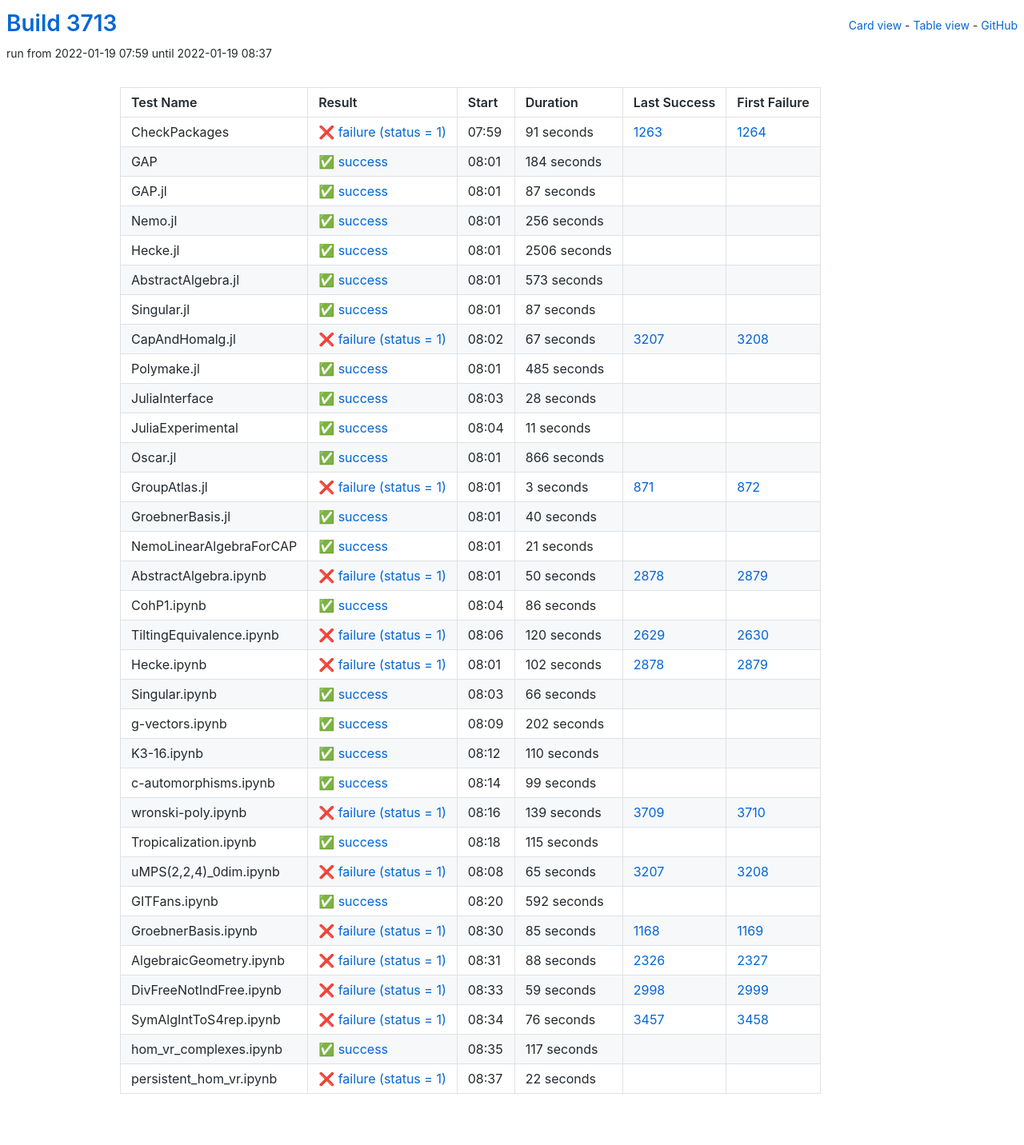
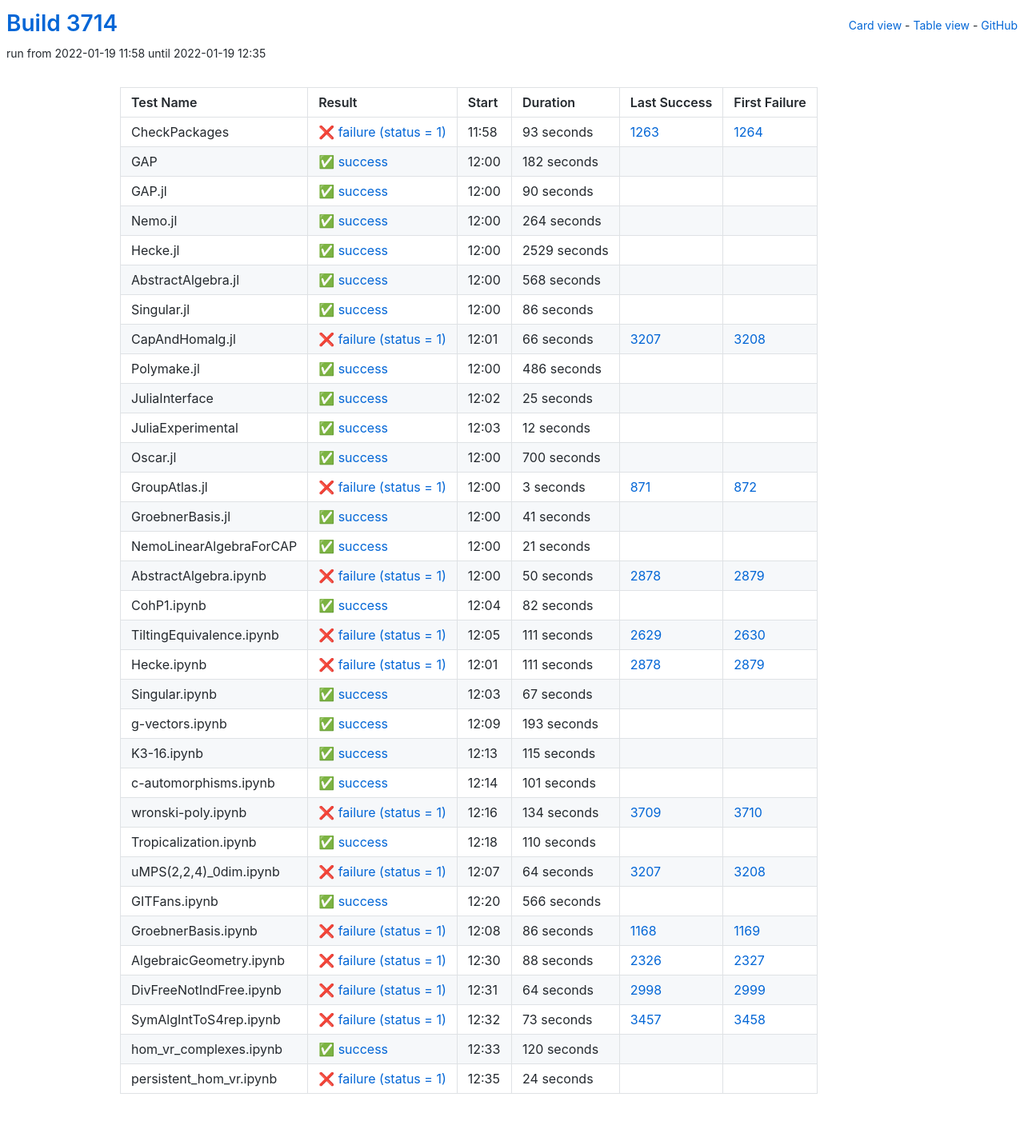
Before and after one commit to oscar-system/oscar-ci-status-stable, a Jekyll site: the page built from table.html, in a window 1280 px wide. Shown: the whole page at 80% size. Built offline with Jekyll 4.4.1, drawn with Linux system fonts in a browser that asks for light colours.

Commit message:
Build #3714

```diff
--- a/_data/ci.yml
+++ b/_data/ci.yml
@@ -1,6 +1,6 @@
 ---
-build: 3713
-build_url: https://oscarci.mathematik.uni-kl.de/job/oscar-stable/3713/
+build: 3714
+build_url: https://oscarci.mathematik.uni-kl.de/job/oscar-stable/3714/
 job: oscar-stable
 organization: oscar-system
 repo: oscar-ci-status-stable
@@ -8,152 +8,152 @@ repourl: https://github.com/oscar-system/oscar-ci-status-stable
 tests:
 - name: CheckPackages
   id: checkpackages
-  log: https://oscarci.mathematik.uni-kl.de/job/oscar-stable/3713/artifact/logs/build-3713/CheckPackages.log
-  start: 2022-01-19 07:59
+  log: https://oscarci.mathematik.uni-kl.de/job/oscar-stable/3714/artifact/logs/build-3714/CheckPackages.log
+  start: 2022-01-19 11:58
   success: false
   exitcode: 1
   status: failure
-  duration: 91
+  duration: 93
   last_success: 1263
   last_success_url: https://oscarci.mathematik.uni-kl.de/job/oscar-stable/1263/
   first_failure: 1264
   first_failure_url: https://oscarci.mathematik.uni-kl.de/job/oscar-stable/1264/
 - name: GAP
   id: gap
-  log: https://oscarci.mathematik.uni-kl.de/job/oscar-stable/3713/artifact/logs/build-3713/GAP.log
-  start: 2022-01-19 08:01
+  log: https://oscarci.mathematik.uni-kl.de/job/oscar-stable/3714/artifact/logs/build-3714/GAP.log
+  start: 2022-01-19 12:00
   success: true
   exitcode: 0
   status: success
-  duration: 184
+  duration: 182
   last_success: false
   last_success_url:
   first_failure: false
   first_failure_url:
 - name: GAP.jl
   id: gap-jl
-  log: https://oscarci.mathematik.uni-kl.de/job/oscar-stable/3713/artifact/logs/build-3713/GAP.jl.log
-  start: 2022-01-19 08:01
+  log: https://oscarci.mathematik.uni-kl.de/job/oscar-stable/3714/artifact/logs/build-3714/GAP.jl.log
+  start: 2022-01-19 12:00
   success: true
   exitcode: 0
   status: success
-  duration: 87
+  duration: 90
   last_success: false
   last_success_url:
   first_failure: false
   first_failure_url:
 - name: Nemo.jl
   id: nemo-jl
-  log: https://oscarci.mathematik.uni-kl.de/job/oscar-stable/3713/artifact/logs/build-3713/Nemo.jl.log
-  start: 2022-01-19 08:01
+  log: https://oscarci.mathematik.uni-kl.de/job/oscar-stable/3714/artifact/logs/build-3714/Nemo.jl.log
+  start: 2022-01-19 12:00
   success: true
   exitcode: 0
   status: success
-  duration: 256
+  duration: 264
   last_success: false
   last_success_url:
   first_failure: false
   first_failure_url:
 - name: Hecke.jl
   id: hecke-jl
-  log: https://oscarci.mathematik.uni-kl.de/job/oscar-stable/3713/artifact/logs/build-3713/Hecke.jl.log
-  start: 2022-01-19 08:01
+  log: https://oscarci.mathematik.uni-kl.de/job/oscar-stable/3714/artifact/logs/build-3714/Hecke.jl.log
+  start: 2022-01-19 12:00
   success: true
   exitcode: 0
   status: success
-  duration: 2506
+  duration: 2529
   last_success: false
   last_success_url:
   first_failure: false
   first_failure_url:
 - name: AbstractAlgebra.jl
   id: abstractalgebra-jl
-  log: https://oscarci.mathematik.uni-kl.de/job/oscar-stable/3713/artifact/logs/build-3713/AbstractAlgebra.jl.log
-  start: 2022-01-19 08:01
+  log: https://oscarci.mathematik.uni-kl.de/job/oscar-stable/3714/artifact/logs/build-3714/AbstractAlgebra.jl.log
+  start: 2022-01-19 12:00
   success: true
   exitcode: 0
   status: success
-  duration: 573
+  duration: 568
   last_success: false
   last_success_url:
   first_failure: false
   first_failure_url:
 - name: Singular.jl
   id: singular-jl
-  log: https://oscarci.mathematik.uni-kl.de/job/oscar-stable/3713/artifact/logs/build-3713/Singular.jl.log
-  start: 2022-01-19 08:01
+  log: https://oscarci.mathematik.uni-kl.de/job/oscar-stable/3714/artifact/logs/build-3714/Singular.jl.log
+  start: 2022-01-19 12:00
   success: true
   exitcode: 0
   status: success
-  duration: 87
+  duration: 86
   last_success: false
   last_success_url:
   first_failure: false
   first_failure_url:
 - name: CapAndHomalg.jl
   id: capandhomalg-jl
-  log: https://oscarci.mathematik.uni-kl.de/job/oscar-stable/3713/artifact/logs/build-3713/CapAndHomalg.jl.log
-  start: 2022-01-19 08:02
+  log: https://oscarci.mathematik.uni-kl.de/job/oscar-stable/3714/artifact/logs/build-3714/CapAndHomalg.jl.log
+  start: 2022-01-19 12:01
   success: false
   exitcode: 1
   status: failure
-  duration: 67
+  duration: 66
   last_success: 3207
   last_success_url: https://oscarci.mathematik.uni-kl.de/job/oscar-stable/3207/
   first_failure: 3208
   first_failure_url: https://oscarci.mathematik.uni-kl.de/job/oscar-stable/3208/
 - name: Polymake.jl
   id: polymake-jl
-  log: https://oscarci.mathematik.uni-kl.de/job/oscar-stable/3713/artifact/logs/build-3713/Polymake.jl.log
-  start: 2022-01-19 08:01
+  log: https://oscarci.mathematik.uni-kl.de/job/oscar-stable/3714/artifact/logs/build-3714/Polymake.jl.log
+  start: 2022-01-19 12:00
   success: true
   exitcode: 0
   status: success
-  duration: 485
+  duration: 486
   last_success: false
   last_success_url:
   first_failure: false
   first_failure_url:
 - name: JuliaInterface
   id: juliainterface
-  log: https://oscarci.mathematik.uni-kl.de/job/oscar-stable/3713/artifact/logs/build-3713/JuliaInterface.log
-  start: 2022-01-19 08:03
+  log: https://oscarci.mathematik.uni-kl.de/job/oscar-stable/3714/artifact/logs/build-3714/JuliaInterface.log
+  start: 2022-01-19 12:02
   success: true
   exitcode: 0
   status: success
-  duration: 28
+  duration: 25
   last_success: false
   last_success_url:
   first_failure: false
   first_failure_url:
 - name: JuliaExperimental
   id: juliaexperimental
-  log: https://oscarci.mathematik.uni-kl.de/job/oscar-stable/3713/artifact/logs/build-3713/JuliaExperimental.log
-  start: 2022-01-19 08:04
+  log: https://oscarci.mathematik.uni-kl.de/job/oscar-stable/3714/artifact/logs/build-3714/JuliaExperimental.log
+  start: 2022-01-19 12:03
   success: true
   exitcode: 0
   status: success
-  duration: 11
+  duration: 12
   last_success: false
   last_success_url:
   first_failure: false
   first_failure_url:
 - name: Oscar.jl
   id: oscar-jl
-  log: https://oscarci.mathematik.uni-kl.de/job/oscar-stable/3713/artifact/logs/build-3713/Oscar.jl.log
-  start: 2022-01-19 08:01
+  log: https://oscarci.mathematik.uni-kl.de/job/oscar-stable/3714/artifact/logs/build-3714/Oscar.jl.log
+  start: 2022-01-19 12:00
   success: true
   exitcode: 0
   status: success
-  duration: 866
+  duration: 700
   last_success: false
   last_success_url:
   first_failure: false
   first_failure_url:
 - name: GroupAtlas.jl
   id: groupatlas-jl
-  log: https://oscarci.mathematik.uni-kl.de/job/oscar-stable/3713/artifact/logs/build-3713/GroupAtlas.jl.log
-  start: 2022-01-19 08:01
+  log: https://oscarci.mathematik.uni-kl.de/job/oscar-stable/3714/artifact/logs/build-3714/GroupAtlas.jl.log
+  start: 2022-01-19 12:00
   success: false
   exitcode: 1
   status: failure
@@ -164,20 +164,20 @@ tests:
   first_failure_url: https://oscarci.mathematik.uni-kl.de/job/oscar-stable/872/
 - name: GroebnerBasis.jl
   id: groebnerbasis-jl
-  log: https://oscarci.mathematik.uni-kl.de/job/oscar-stable/3713/artifact/logs/build-3713/GroebnerBasis.jl.log
-  start: 2022-01-19 08:01
+  log: https://oscarci.mathematik.uni-kl.de/job/oscar-stable/3714/artifact/logs/build-3714/GroebnerBasis.jl.log
+  start: 2022-01-19 12:00
   success: true
   exitcode: 0
   status: success
-  duration: 40
+  duration: 41
   last_success: false
   last_success_url:
   first_failure: false
   first_failure_url:
 - name: NemoLinearAlgebraForCAP
   id: nemolinearalgebraforcap
-  log: https://oscarci.mathematik.uni-kl.de/job/oscar-stable/3713/artifact/logs/build-3713/NemoLinearAlgebraForCAP.log
-  start: 2022-01-19 08:01
+  log: https://oscarci.mathematik.uni-kl.de/job/oscar-stable/3714/artifact/logs/build-3714/NemoLinearAlgebraForCAP.log
+  start: 2022-01-19 12:00
   success: true
   exitcode: 0
   status: success
@@ -188,8 +188,8 @@ tests:
   first_failure_url:
 - name: AbstractAlgebra.ipynb
   id: abstractalgebra-ipynb
-  log: https://oscarci.mathematik.uni-kl.de/job/oscar-stable/3713/artifact/logs/build-3713/AbstractAlgebra.ipynb.log
-  start: 2022-01-19 08:01
+  log: https://oscarci.mathematik.uni-kl.de/job/oscar-stable/3714/artifact/logs/build-3714/AbstractAlgebra.ipynb.log
+  start: 2022-01-19 12:00
   success: false
   exitcode: 1
   status: failure
@@ -200,68 +200,104 @@ tests:
   first_failure_url: https://oscarci.mathematik.uni-kl.de/job/oscar-stable/2879/
 - name: CohP1.ipynb
   id: cohp1-ipynb
-  log: https://oscarci.mathematik.uni-kl.de/job/oscar-stable/3713/artifact/logs/build-3713/CohP1.ipynb.log
-  start: 2022-01-19 08:04
+  log: https://oscarci.mathematik.uni-kl.de/job/oscar-stable/3714/artifact/logs/build-3714/CohP1.ipynb.log
+  start: 2022-01-19 12:04
   success: true
   exitcode: 0
   status: success
-  duration: 86
+  duration: 82
   last_success: false
   last_success_url:
   first_failure: false
   first_failure_url:
 - name: TiltingEquivalence.ipynb
   id: tiltingequivalence-ipynb
-  log: https://oscarci.mathematik.uni-kl.de/job/oscar-stable/3713/artifact/logs/build-3713/TiltingEquivalence.ipynb.log
-  start: 2022-01-19 08:06
+  log: https://oscarci.mathematik.uni-kl.de/job/oscar-stable/3714/artifact/logs/build-3714/TiltingEquivalence.ipynb.log
+  start: 2022-01-19 12:05
   success: false
   exitcode: 1
   status: failure
-  duration: 120
+  duration: 111
   last_success: 2629
   last_success_url: https://oscarci.mathematik.uni-kl.de/job/oscar-stable/2629/
   first_failure: 2630
   first_failure_url: https://oscarci.mathematik.uni-kl.de/job/oscar-stable/2630/
 - name: Hecke.ipynb
   id: hecke-ipynb
-  log: https://oscarci.mathematik.uni-kl.de/job/oscar-stable/3713/artifact/logs/build-3713/Hecke.ipynb.log
-  start: 2022-01-19 08:01
+  log: https://oscarci.mathematik.uni-kl.de/job/oscar-stable/3714/artifact/logs/build-3714/Hecke.ipynb.log
+  start: 2022-01-19 12:01
   success: false
   exitcode: 1
   status: failure
-  duration: 102
+  duration: 111
   last_success: 2878
   last_success_url: https://oscarci.mathematik.uni-kl.de/job/oscar-stable/2878/
   first_failure: 2879
   first_failure_url: https://oscarci.mathematik.uni-kl.de/job/oscar-stable/2879/
 - name: Singular.ipynb
   id: singular-ipynb
-  log: https://oscarci.mathematik.uni-kl.de/job/oscar-stable/3713/artifact/logs/build-3713/Singular.ipynb.log
-  start: 2022-01-19 08:03
+  log: https://oscarci.mathematik.uni-kl.de/job/oscar-stable/3714/artifact/logs/build-3714/Singular.ipynb.log
+  start: 2022-01-19 12:03
   success: true
   exitcode: 0
   status: success
-  duration: 66
+  duration: 67
   last_success: false
   last_success_url:
   first_failure: false
   first_failure_url:
 - name: g-vectors.ipynb
   id: g-vectors-ipynb
-  log: https://oscarci.mathematik.uni-kl.de/job/oscar-stable/3713/artifact/logs/build-3713/g-vectors.ipynb.log
-  start: 2022-01-19 08:09
+  log: https://oscarci.mathematik.uni-kl.de/job/oscar-stable/3714/artifact/logs/build-3714/g-vectors.ipynb.log
+  start: 2022-01-19 12:09
   success: true
   exitcode: 0
   status: success
-  duration: 202
+  duration: 193
   last_success: false
   last_success_url:
   first_failure: false
   first_failure_url:
 - name: K3-16.ipynb
   id: k3-16-ipynb
-  log: https://oscarci.mathematik.uni-kl.de/job/oscar-stable/3713/artifact/logs/build-3713/K3-16.ipynb.log
-  start: 2022-01-19 08:12
+  log: https://oscarci.mathematik.uni-kl.de/job/oscar-stable/3714/artifact/logs/build-3714/K3-16.ipynb.log
+  start: 2022-01-19 12:13
+  success: true
+  exitcode: 0
+  status: success
+  duration: 115
+  last_success: false
+  last_success_url:
+  first_failure: false
+  first_failure_url:
+- name: c-automorphisms.ipynb
+  id: c-automorphisms-ipynb
+  log: https://oscarci.mathematik.uni-kl.de/job/oscar-stable/3714/artifact/logs/build-3714/c-automorphisms.ipynb.log
+  start: 2022-01-19 12:14
+  success: true
+  exitcode: 0
+  status: success
+  duration: 101
+  last_success: false
+  last_success_url:
+  first_failure: false
+  first_failure_url:
+- name: wronski-poly.ipynb
+  id: wronski-poly-ipynb
+  log: https://oscarci.mathematik.uni-kl.de/job/oscar-stable/3714/artifact/logs/build-3714/wronski-poly.ipynb.log
+  start: 2022-01-19 12:16
+  success: false
+  exitcode: 1
+  status: failure
+  duration: 134
+  last_success: 3709
+  last_success_url: https://oscarci.mathematik.uni-kl.de/job/oscar-stable/3709/
+  first_failure: 3710
+  first_failure_url: https://oscarci.mathematik.uni-kl.de/job/oscar-stable/3710/
+- name: Tropicalization.ipynb
+  id: tropicalization-ipynb
+  log: https://oscarci.mathematik.uni-kl.de/job/oscar-stable/3714/artifact/logs/build-3714/Tropicalization.ipynb.log
+  start: 2022-01-19 12:18
   success: true
   exitcode: 0
   status: success
@@ -270,82 +306,46 @@ tests:
   last_success_url:
   first_failure: false
   first_failure_url:
-- name: c-automorphisms.ipynb
-  id: c-automorphisms-ipynb
-  log: https://oscarci.mathematik.uni-kl.de/job/oscar-stable/3713/artifact/logs/build-3713/c-automorphisms.ipynb.log
-  start: 2022-01-19 08:14
-  success: true
-  exitcode: 0
-  status: success
-  duration: 99
-  last_success: false
-  last_success_url:
-  first_failure: false
-  first_failure_url:
-- name: wronski-poly.ipynb
-  id: wronski-poly-ipynb
-  log: https://oscarci.mathematik.uni-kl.de/job/oscar-stable/3713/artifact/logs/build-3713/wronski-poly.ipynb.log
-  start: 2022-01-19 08:16
+- name: uMPS(2,2,4)_0dim.ipynb
+  id: umps-2-2-4-0dim-ipynb
+  log: https://oscarci.mathematik.uni-kl.de/job/oscar-stable/3714/artifact/logs/build-3714/uMPS-2-2-4-_0dim.ipynb.log
+  start: 2022-01-19 12:07
   success: false
   exitcode: 1
   status: failure
-  duration: 139
-  last_success: 3709
-  last_success_url: https://oscarci.mathematik.uni-kl.de/job/oscar-stable/3709/
-  first_failure: 3710
-  first_failure_url: https://oscarci.mathematik.uni-kl.de/job/oscar-stable/3710/
-- name: Tropicalization.ipynb
-  id: tropicalization-ipynb
-  log: https://oscarci.mathematik.uni-kl.de/job/oscar-stable/3713/artifact/logs/build-3713/Tropicalization.ipynb.log
-  start: 2022-01-19 08:18
-  success: true
-  exitcode: 0
-  status: success
-  duration: 115
-  last_success: false
-  last_success_url:
-  first_failure: false
-  first_failure_url:
-- name: uMPS(2,2,4)_0dim.ipynb
-  id: umps-2-2-4-0dim-ipynb
-  log: https://oscarci.mathematik.uni-kl.de/job/oscar-stable/3713/artifact/logs/build-3713/uMPS-2-2-4-_0dim.ipynb.log
-  start: 2022-01-19 08:08
-  success: false
-  exitcode: 1
-  status: failure
-  duration: 65
+  duration: 64
   last_success: 3207
   last_success_url: https://oscarci.mathematik.uni-kl.de/job/oscar-stable/3207/
   first_failure: 3208
   first_failure_url: https://oscarci.mathematik.uni-kl.de/job/oscar-stable/3208/
 - name: GITFans.ipynb
   id: gitfans-ipynb
-  log: https://oscarci.mathematik.uni-kl.de/job/oscar-stable/3713/artifact/logs/build-3713/GITFans.ipynb.log
-  start: 2022-01-19 08:20
+  log: https://oscarci.mathematik.uni-kl.de/job/oscar-stable/3714/artifact/logs/build-3714/GITFans.ipynb.log
+  start: 2022-01-19 12:20
   success: true
   exitcode: 0
   status: success
-  duration: 592
+  duration: 566
   last_success: false
   last_success_url:
   first_failure: false
   first_failure_url:
 - name: GroebnerBasis.ipynb
   id: groebnerbasis-ipynb
-  log: https://oscarci.mathematik.uni-kl.de/job/oscar-stable/3713/artifact/logs/build-3713/GroebnerBasis.ipynb.log
-  start: 2022-01-19 08:30
+  log: https://oscarci.mathematik.uni-kl.de/job/oscar-stable/3714/artifact/logs/build-3714/GroebnerBasis.ipynb.log
+  start: 2022-01-19 12:08
   success: false
   exitcode: 1
   status: failure
-  duration: 85
+  duration: 86
   last_success: 1168
   last_success_url: https://oscarci.mathematik.uni-kl.de/job/oscar-stable/1168/
   first_failure: 1169
   first_failure_url: https://oscarci.mathematik.uni-kl.de/job/oscar-stable/1169/
 - name: AlgebraicGeometry.ipynb
   id: algebraicgeometry-ipynb
-  log: https://oscarci.mathematik.uni-kl.de/job/oscar-stable/3713/artifact/logs/build-3713/AlgebraicGeometry.ipynb.log
-  start: 2022-01-19 08:31
+  log: https://oscarci.mathematik.uni-kl.de/job/oscar-stable/3714/artifact/logs/build-3714/AlgebraicGeometry.ipynb.log
+  start: 2022-01-19 12:30
   success: false
   exitcode: 1
   status: failure
@@ -356,48 +356,48 @@ tests:
   first_failure_url: https://oscarci.mathematik.uni-kl.de/job/oscar-stable/2327/
 - name: DivFreeNotIndFree.ipynb
   id: divfreenotindfree-ipynb
-  log: https://oscarci.mathematik.uni-kl.de/job/oscar-stable/3713/artifact/logs/build-3713/DivFreeNotIndFree.ipynb.log
-  start: 2022-01-19 08:33
+  log: https://oscarci.mathematik.uni-kl.de/job/oscar-stable/3714/artifact/logs/build-3714/DivFreeNotIndFree.ipynb.log
+  start: 2022-01-19 12:31
   success: false
   exitcode: 1
   status: failure
-  duration: 59
+  duration: 64
   last_success: 2998
   last_success_url: https://oscarci.mathematik.uni-kl.de/job/oscar-stable/2998/
   first_failure: 2999
   first_failure_url: https://oscarci.mathematik.uni-kl.de/job/oscar-stable/2999/
 - name: SymAlgIntToS4rep.ipynb
   id: symalginttos4rep-ipynb
-  log: https://oscarci.mathematik.uni-kl.de/job/oscar-stable/3713/artifact/logs/build-3713/SymAlgIntToS4rep.ipynb.log
-  start: 2022-01-19 08:34
+  log: https://oscarci.mathematik.uni-kl.de/job/oscar-stable/3714/artifact/logs/build-3714/SymAlgIntToS4rep.ipynb.log
+  start: 2022-01-19 12:32
   success: false
   exitcode: 1
   status: failure
-  duration: 76
+  duration: 73
   last_success: 3457
   last_success_url: https://oscarci.mathematik.uni-kl.de/job/oscar-stable/3457/
   first_failure: 3458
   first_failure_url: https://oscarci.mathematik.uni-kl.de/job/oscar-stable/3458/
 - name: hom_vr_complexes.ipynb
   id: hom-vr-complexes-ipynb
-  log: https://oscarci.mathematik.uni-kl.de/job/oscar-stable/3713/artifact/logs/build-3713/hom_vr_complexes.ipynb.log
-  start: 2022-01-19 08:35
+  log: https://oscarci.mathematik.uni-kl.de/job/oscar-stable/3714/artifact/logs/build-3714/hom_vr_complexes.ipynb.log
+  start: 2022-01-19 12:33
   success: true
   exitcode: 0
   status: success
-  duration: 117
+  duration: 120
   last_success: false
   last_success_url:
   first_failure: false
   first_failure_url:
 - name: persistent_hom_vr.ipynb
   id: persistent-hom-vr-ipynb
-  log: https://oscarci.mathematik.uni-kl.de/job/oscar-stable/3713/artifact/logs/build-3713/persistent_hom_vr.ipynb.log
-  start: 2022-01-19 08:37
+  log: https://oscarci.mathematik.uni-kl.de/job/oscar-stable/3714/artifact/logs/build-3714/persistent_hom_vr.ipynb.log
+  start: 2022-01-19 12:35
   success: false
   exitcode: 1
   status: failure
-  duration: 22
+  duration: 24
   last_success: false
   last_success_url:
   first_failure: false
```
Also changed, not shown: README.md.
